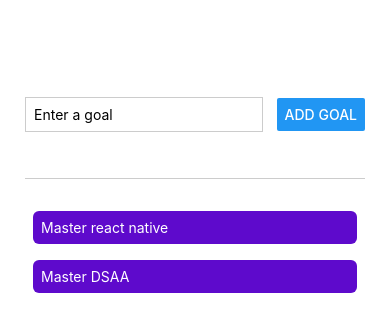
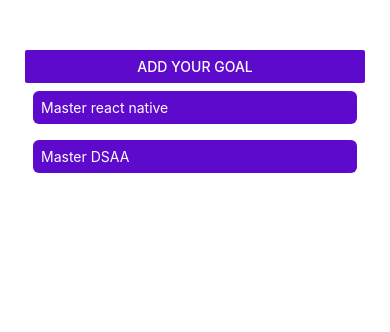
Before and after one commit to Dhanunjaya26/react-native-learning, a React Native app: screen / in a window 390 px wide. Shown: the top 332 px of the page. Built offline with nearby package versions, Linux system fonts and the light colour scheme.

Commit message:
moving goal TextInput, add goal to modal and added cancel button

```diff
--- a/App.js
+++ b/App.js
@@ -21,6 +21,7 @@ const GOALS_LIST = [
 export default function App() {
   const [inputValue, setInputValue] = useState("");
   const [goals, setGoals] = useState(GOALS_LIST);
+  const [showInputModal, setShowInputModal] = useState(false);
 
   const addGoalHandler = () => {
     if (inputValue.trim().length !== 0) {
@@ -31,6 +32,7 @@ export default function App() {
       ]);
       setInputValue("");
     }
+    setShowInputModal(false);
   };
 
   const deleteGoalHandler = (id) => {
@@ -41,11 +43,20 @@ export default function App() {
 
   return (
     <View style={styles.appContainer}>
+      <Button
+        title="Add your Goal"
+        color="#5e0acc"
+        onPress={() => setShowInputModal(true)}
+      />
+
       <GoalInput
+        showModal={showInputModal}
         inputValue={inputValue}
         addGoalHandler={addGoalHandler}
+        closeModal={() => setShowInputModal(false)}
         setInputValue={setInputValue}
       />
+
       <View style={styles.goalsContainer}>
         <FlatList
           alwaysBounceVertical={false}
--- a/components/GoalInput.js
+++ b/components/GoalInput.js
@@ -1,7 +1,14 @@
-import { View, TextInput, Button, StyleSheet } from "react-native";
+import { View, TextInput, Button, StyleSheet, Modal } from "react-native";
 
-const GoalInput = ({ inputValue, setInputValue, addGoalHandler }) => {
+const GoalInput = ({
+  showModal,
+  inputValue,
+  setInputValue,
+  addGoalHandler,
+  closeModal,
+}) => {
   return (
+    <Modal visible={showModal} animationType="slide">
       <View style={styles.inputContainer}>
         <TextInput
           style={styles.textInput}
@@ -9,8 +16,16 @@ const GoalInput = ({ inputValue, setInputValue, addGoalHandler }) => {
           value={inputValue}
           onChangeText={setInputValue}
         />
+        <View style={styles.buttonsContainer}>
+          <View style={styles.button}>
             <Button title="Add Goal" onPress={addGoalHandler} />
           </View>
+          <View style={styles.button}>
+            <Button title="Cancel" onPress={closeModal} />
+          </View>
+        </View>
+      </View>
+    </Modal>
   );
 };
 
@@ -19,18 +34,25 @@ export default GoalInput;
 const styles = StyleSheet.create({
   inputContainer: {
     flex: 1,
-    flexDirection: "row",
-    justifyContent: "space-between",
+    justifyContent: "center",
     alignItems: "center",
     marginBottom: 24,
+    paddingHorizontal: 16,
     borderBottomWidth: 1,
     borderBottomColor: "#cccccc",
   },
   textInput: {
     borderWidth: 1,
     borderColor: "#cccccc",
-    width: "70%",
-    marginRight: 8,
+    width: "100%",
     padding: 8,
   },
+  buttonsContainer: {
+    marginTop: 16,
+    flexDirection: "row",
+  },
+  button: {
+    width: 100,
+    marginHorizontal: 8,
+  },
 });
--- a/package.json
+++ b/package.json
@@ -11,6 +11,7 @@
   "dependencies": {
     "expo": "~53.0.9",
     "expo-status-bar": "~2.2.3",
+    "nanoid": "^5.1.5",
     "react": "19.0.0",
     "react-native": "0.79.2"
   },
```
Also changed, not shown: 1 other file (tests, documents, lock files or other folders). Lines whose indentation alone changed are shown as unchanged.
